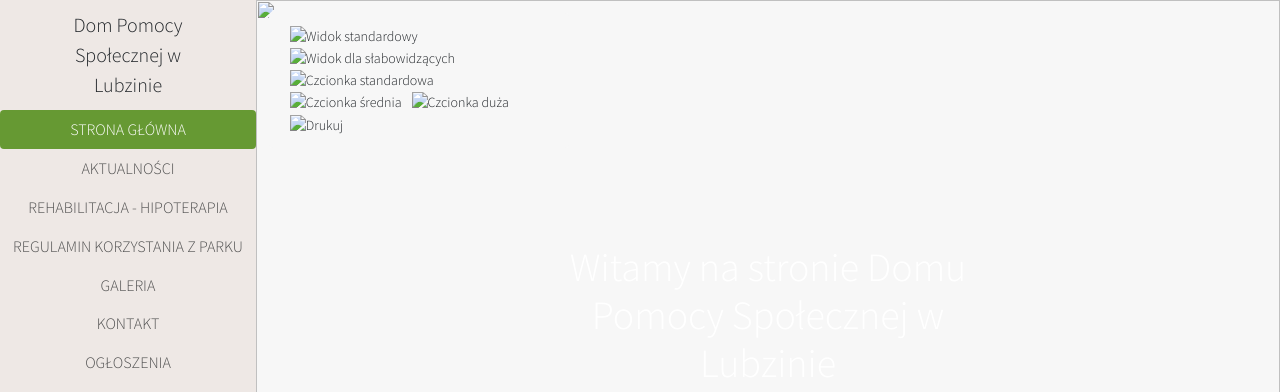
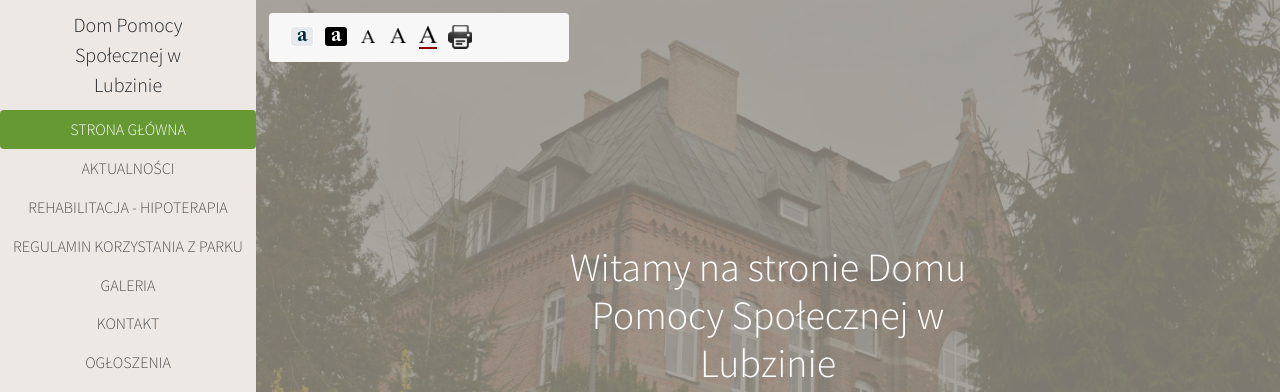
Before and after one commit to piotrarisco/lubzina, a plain HTML site: page index.html in a window 1280 px wide. Shown: the top 392 px of the page. Drawn offline with nearby package versions, Linux system fonts and the light colour scheme; some packages are replaced by stand-ins of ours; the site is published under a folder, as on GitHub Pages, so addresses that start at the root find nothing; a script that the page names is missing.

Commit message:
Changed pictures addresses because they would load

```diff
--- a/index.html
+++ b/index.html
@@ -169,17 +169,17 @@
             <div class="content">
 
 
-<img class="home_bgrd" src="/img/home_bgrd.jpg"/>
+<img class="home_bgrd" src="img/home_bgrd.jpg"/>
 <div class="pz-home-text">
 <h1 align="center">Witamy na stronie Domu Pomocy Społecznej w Lubzinie</h1><p align="justify">Dom Pomocy Społecznej w Lubzinie został założony w 1958 roku. Mieści się w zabytkowym pałacu, kt&oacute;ry jest połączony z kompleksem nowych budynk&oacute;w. Cały obiekt usytuowany jest w otoczeniu starego parku. DPS Lubzina ma charakter ponadlokalny i przeznaczony jest dla kobiet. Łączna liczba miejsc wynosi 92, w tym 15 - dla dzieci i młodzieży niepełnosprawnych intelektualnie oraz 77 - dla os&oacute;b dorosłych niepełnosprawnych intelektualnie. Tylko dla kobiet!</p>
 </div>
         <div class="pz-niepelnosprawni breadcrumb pz-breadcrumb">
-            <a id="css0" class="pz-a"><img class="pz-aa"  src="/img/bip/a.png" alt="Widok standardowy" data-toggle="tooltip" title="Widok standardowy"></a>
-            <a id="css1" class="pz-a"><img class="pz-aa" src="/img/bip/a_b.png" alt="Widok dla s&#322;abowidz&#261;cych" data-toggle="tooltip" title="Widok dla s&#322;abowidz&#261;cych"></a>
-            <a id="big0" class="pz-a"><img class="pz-aa" src="/img/bip/font_1_1.png" alt="Czcionka standardowa" data-toggle="tooltip" title="Czcionka standardowa"></a>
-            <a id="big1" class="pz-a"><img class="pz-aa" src="/img/bip/font_2_1.png" alt="Czcionka &#347;rednia" data-toggle="tooltip" title="Czcionka &#347;rednia"></a>
-            <a id="big2" class="pz-a"><img class="pz-aa" src="/img/bip/font_3_2.png" alt="Czcionka du&#380;a" data-toggle="tooltip" title="Czcionka du&#380;a"></a>
-            <a  class="pz-a" onClick="window.print();"><img class="pz-aa" src="/img/bip/printer.png" alt="Drukuj" data-toggle="tooltip" title="Drukuj"></a>
+            <a id="css0" class="pz-a"><img class="pz-aa"  src="img/bip/a.png" alt="Widok standardowy" data-toggle="tooltip" title="Widok standardowy"></a>
+            <a id="css1" class="pz-a"><img class="pz-aa" src="img/bip/a_b.png" alt="Widok dla s&#322;abowidz&#261;cych" data-toggle="tooltip" title="Widok dla s&#322;abowidz&#261;cych"></a>
+            <a id="big0" class="pz-a"><img class="pz-aa" src="img/bip/font_1_1.png" alt="Czcionka standardowa" data-toggle="tooltip" title="Czcionka standardowa"></a>
+            <a id="big1" class="pz-a"><img class="pz-aa" src="img/bip/font_2_1.png" alt="Czcionka &#347;rednia" data-toggle="tooltip" title="Czcionka &#347;rednia"></a>
+            <a id="big2" class="pz-a"><img class="pz-aa" src="img/bip/font_3_2.png" alt="Czcionka du&#380;a" data-toggle="tooltip" title="Czcionka du&#380;a"></a>
+            <a  class="pz-a" onClick="window.print();"><img class="pz-aa" src="img/bip/printer.png" alt="Drukuj" data-toggle="tooltip" title="Drukuj"></a>
         </div>
 
 <div class="zwiastun" style="margin-top:2%;">
```
